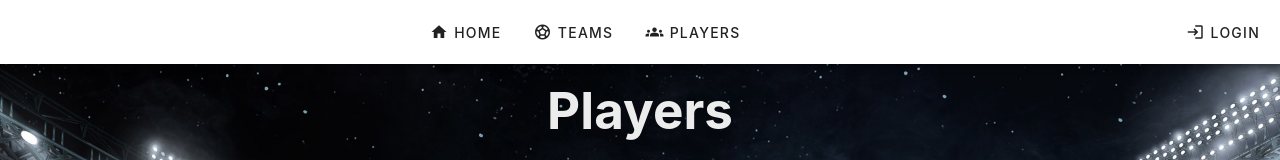
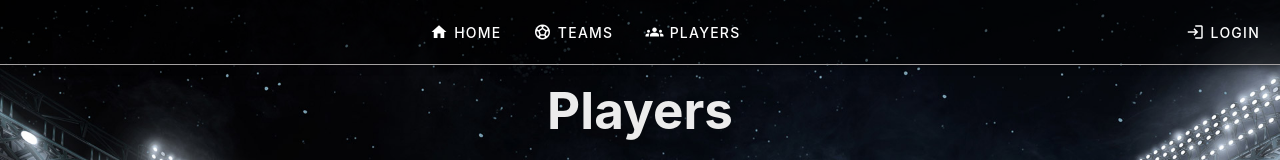
Before and after one commit to marcimerca/Football-Team-Building, a Vue app: page /players in a window 1280 px wide. Shown: the top 160 px of the page. Built offline with nearby package versions, Linux system fonts and the light colour scheme; no server answers; the database is empty.

Commit message:
changed nav bar bg colour

```diff
--- a/src/components/Nav.vue
+++ b/src/components/Nav.vue
@@ -10,7 +10,7 @@ const userStore = useUserStore();
 <template>
   <div class="container">
     <v-layout>
-      <v-app-bar class="nav-bar">
+      <v-app-bar class="nav-bar" color="rgb(0, 0, 0, 0.5)">
         <div class="buttons">
           <v-btn @click="router.push(`/`)">
             <v-icon icon="md:home" style="margin-right: 5px" />Home
@@ -23,24 +23,33 @@ const userStore = useUserStore();
             <v-icon icon="md:groups" style="margin-right: 5px" />
             Players</v-btn
           >
-          <v-btn v-if="userStore.user" @click="router.push(`/account`)">
+          <v-btn
+            color="white"
+            v-if="userStore.user"
+            @click="router.push(`/account`)"
+          >
             <v-icon icon="md:person" style="margin-right: 5px" />{{
               userStore.user.displayName
             }}</v-btn
           >
         </div>
-        <v-btn v-if="userStore.user" @click="logout" style="margin-right: 10px">
+        <v-btn
+          color="white"
+          v-if="userStore.user"
+          @click="logout"
+          style="margin-right: 10px"
+        >
           <v-icon icon="md:logout" style="margin-right: 5px" />
           Logout
         </v-btn>
-        <v-btn v-else @click="router.push('/login')">
+        <v-btn color="white" v-else @click="router.push('/login')">
           <v-icon icon="md:login" style="margin-right: 5px" />
           Login
         </v-btn>
       </v-app-bar>
     </v-layout>
     <v-layout>
-      <v-app-bar class="mobile-bar">
+      <v-app-bar class="mobile-bar" color="rgb(0, 0, 0, 0.5)">
         <div class="buttons">
           <v-btn @click="router.push(`/`)">
             <v-icon icon="md:home" style="margin-right: 5px" size="25px" />
@@ -72,7 +81,7 @@ const userStore = useUserStore();
           <v-icon icon="md:logout" style="margin-right: 2px" size="25px" />
         </v-btn>
         <v-btn class="right-button" v-else @click="router.push('/login')">
-          <v-icon icon="md:login" style="margin-right: 2px" size="25px" />Log
+          <v-icon icon="md:login" style="margin-right: 2px" size="25px" />Login
         </v-btn>
       </v-app-bar>
     </v-layout>
@@ -83,9 +92,13 @@ const userStore = useUserStore();
 .container {
   margin-bottom: 50px;
 }
+.nav-bar {
+  border-bottom: 0.1px solid rgb(164, 161, 161);
+}
 
 .buttons {
   margin: 0 auto;
+  color: white;
 }
 
 .mobile-bar {
@@ -100,15 +113,16 @@ const userStore = useUserStore();
   .mobile-bar {
     display: inline-flex;
     height: 4rem;
-    background-color: white;
-    z-index: 900;
+    border-bottom: 0.1px solid rgb(164, 161, 161);
   }
   .buttons {
     width: 60%;
+    color: white;
   }
   .right-button {
     text-align: right;
     display: flex;
+    color: white;
   }
 }
 </style>
```
